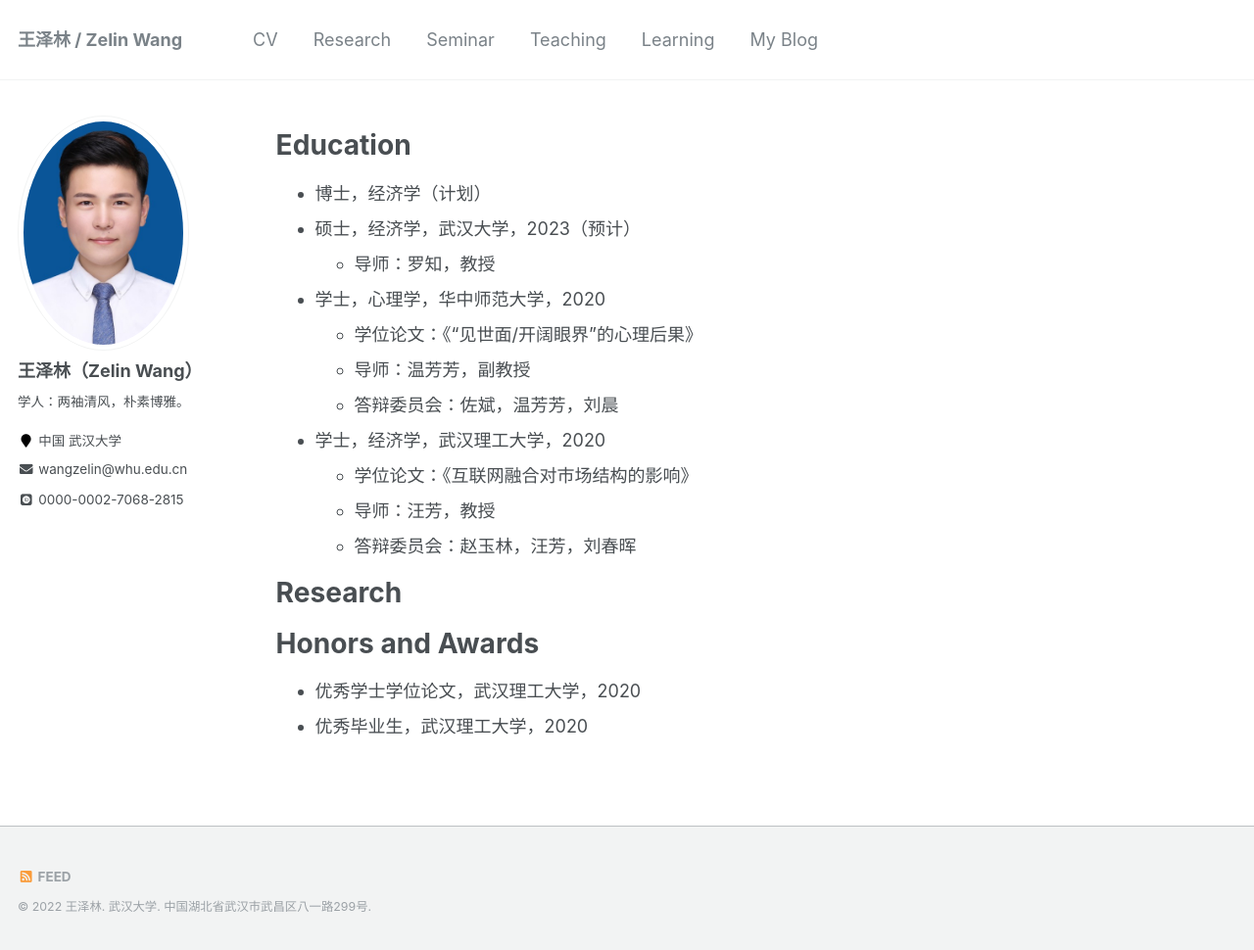
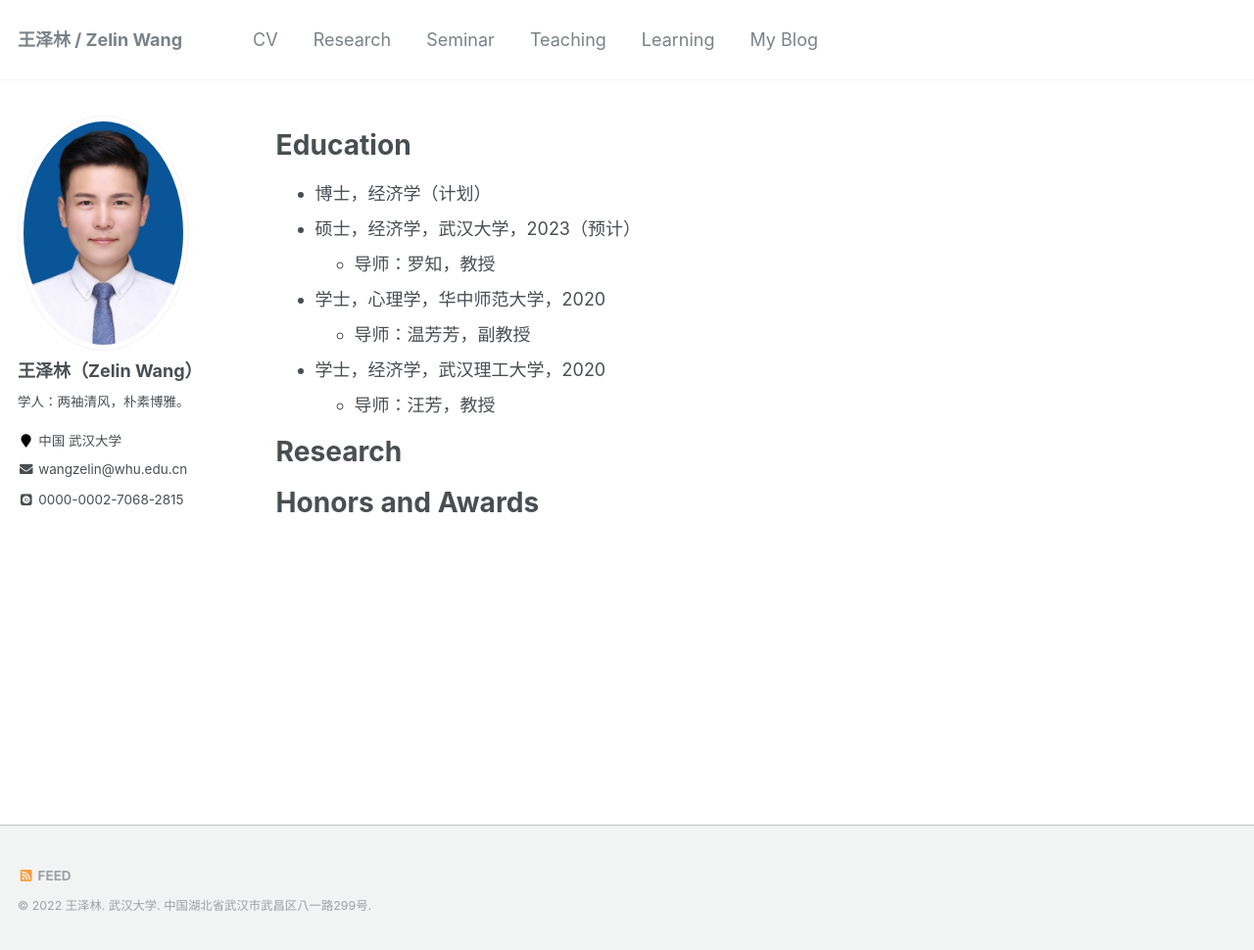
Before and after one commit to ColinWangZelin/colinwangzelin.github.io, a Jekyll site: the page built from _pages/cv.md, in a window 1280 px wide and 971 px high. Shown: the whole window at 98% size. Built offline with Jekyll 4.4.1, drawn with Linux system fonts in a browser that asks for light colours; some web fonts are replaced.

Commit message:
Update cv.md

```diff
--- a/_pages/cv.md
+++ b/_pages/cv.md
@@ -15,13 +15,9 @@ Education
 * 硕士，经济学，武汉大学，2023（预计）
   * 导师：罗知，教授
 * 学士，心理学，华中师范大学，2020
-  * 学位论文：《“见世面/开阔眼界”的心理后果》
   * 导师：温芳芳，副教授
-  * 答辩委员会：佐斌，温芳芳，刘晨
 * 学士，经济学，武汉理工大学，2020
-  * 学位论文：《互联网融合对市场结构的影响》
   * 导师：汪芳，教授
-  * 答辩委员会：赵玉林，汪芳，刘春晖
 
 Research
 ======
@@ -31,5 +27,3 @@ Research
 
 Honors and Awards
 ======
-* 优秀学士学位论文，武汉理工大学，2020
-* 优秀毕业生，武汉理工大学，2020
```
